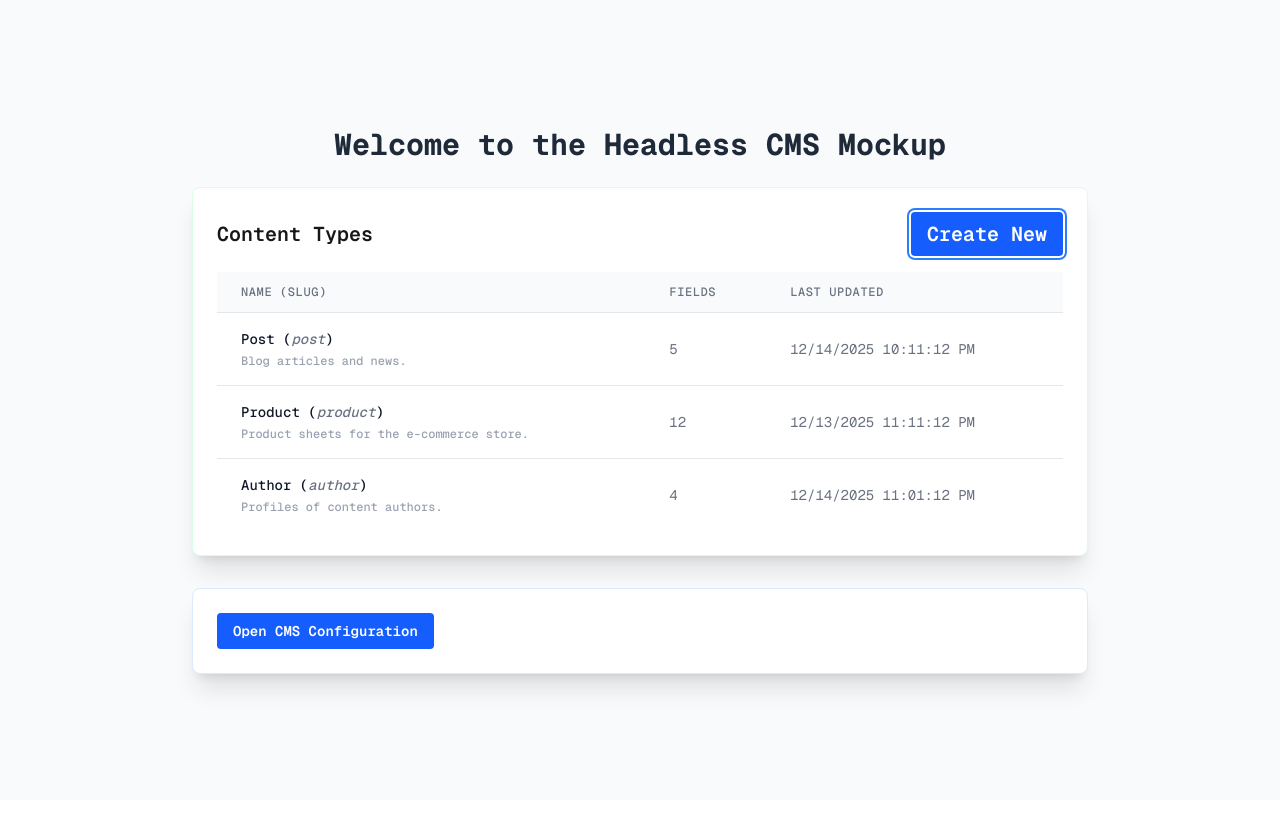
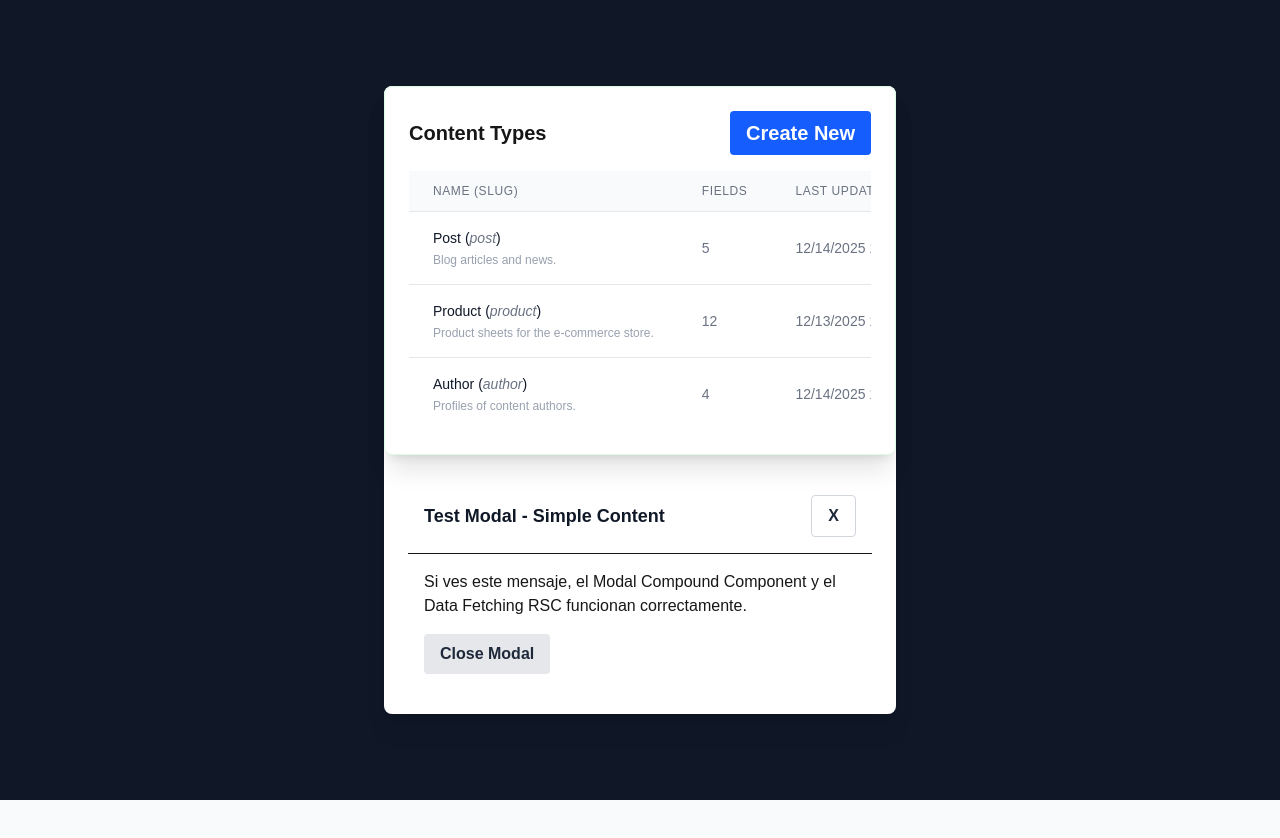
Before and after one commit to rivera-systems/headless-cms-architecture, a Next.js app: page / in a window 1280 px wide. Both pictures are taken after a click on the button "Create New". Shown: the top 838 px of the page. Before the commit the page ends 800 px from the top, so only its background shows below. Built offline with nearby package versions, Linux system fonts and the light colour scheme.

Commit message:
feat(ui/modal): Integrate client form logic and fix RSC rendering scope

```diff
--- a/app/page.tsx
+++ b/app/page.tsx
@@ -1,28 +1,25 @@
 import Button from "@/components/ui/Button";
-import Input from "@/components/ui/Input";
 import Modal, {
   ModalTrigger,
   ModalHeader,
   ModalContent,
 } from "@/components/ui/Modal/Modal";
 
-// Import fetching function (server-only capability)
 import { getContentViews } from "@/services/contentService";
-// Import types
 import { ContentType } from "@/lib/types/content";
 
-// Make the component asynchronous to allow 'await' calls
 export default async function Home() {
-  // KEY STEP: Server-Side Data Fetching (RSC)
-  // This happens once, on the server, before the page is streamed.
-  const contentTypes: ContentType[] = await getContentViews();
+  let contentTypes: ContentType[] = [];
 
-  // ... (Existing Modal and Trigger components) ...
-  const modalTriggerElement = (
-    <ModalTrigger>
-      <Button variant="primary">Open CMS Configuration</Button>
-    </ModalTrigger>
+  try {
+    contentTypes = await getContentViews();
+  } catch (error) {
+    console.error(
+      "Error fetching content views, rendering empty table.",
+      error
     );
+    contentTypes = [];
+  }
 
   return (
     <main className="flex min-h-screen flex-col items-center justify-center p-24 bg-gray-50">
@@ -31,11 +28,13 @@ export default async function Home() {
           Welcome to the Headless CMS Mockup
         </h1>
 
-        {/* --- NEW SECTION: Content Types List (Rendered by RSC) --- */}
+        <Modal initialOpen={false}>
           <section className="w-full space-y-4 p-6 bg-white shadow-xl rounded-lg border border-green-100">
             <h2 className="text-xl font-semibold mb-4 flex justify-between items-center">
               Content Types
+              <ModalTrigger>
                 <Button variant="primary">Create New</Button>
+              </ModalTrigger>
             </h2>
 
             <div className="overflow-x-auto">
@@ -54,12 +53,14 @@ export default async function Home() {
                   </tr>
                 </thead>
                 <tbody className="bg-white divide-y divide-gray-200">
-                {/* Mapping the fetched data */}
                   {contentTypes.map((type) => (
                     <tr key={type.id}>
                       <td className="px-6 py-4 whitespace-nowrap text-sm font-medium text-gray-900">
                         {type.name} (
-                      <span className="text-gray-500 italic">{type.slug}</span>)
+                        <span className="text-gray-500 italic">
+                          {type.slug}
+                        </span>
+                        )
                         <p className="text-xs text-gray-400 mt-1">
                           {type.description}
                         </p>
@@ -68,7 +69,6 @@ export default async function Home() {
                         {type.fieldsCount}
                       </td>
                       <td className="px-6 py-4 whitespace-nowrap text-sm text-gray-500">
-                      {/* Formatting the date for display */}
                         {type.lastUpdated.toLocaleDateString()}{" "}
                         {type.lastUpdated.toLocaleTimeString()}
                       </td>
@@ -78,33 +78,22 @@ export default async function Home() {
               </table>
             </div>
           </section>
-        {/* --- END OF SECTION --- */}
 
-        {/* --- MODAL IMPLEMENTATION TEST --- */}
-        <section className="w-full space-y-4 p-6 bg-white shadow-xl rounded-lg border border-blue-100">
-          {/* ... Modal JSX (should still be fully functional) ... */}
-          <Modal initialOpen={false} trigger={modalTriggerElement}>
-            <ModalHeader title="CMS Settings Management" />
           <ModalContent>
-              <p className="text-gray-600 mb-4">
-                This content is rendered via the Context API, proving state is
-                shared without prop drilling.
+            <ModalHeader title="Test Modal - Simple Content" />
+            <div className="p-4">
+              <p>
+                Si ves este mensaje, el Modal Compound Component y el Data
+                Fetching RSC funcionan correctamente.
               </p>
-              <Input
-                label="API Key"
-                id="apiKey"
-                type="password"
-                placeholder="sk_******************"
-                containerClassName="mb-4"
-              />
-              <div className="flex justify-end">
               <ModalTrigger>
-                  <Button variant="secondary">Close</Button>
+                <Button variant="secondary" className="mt-4">
+                  Close Modal
+                </Button>
               </ModalTrigger>
             </div>
           </ModalContent>
         </Modal>
-        </section>
       </div>
     </main>
   );
--- /dev/null
+++ b/src/components/content/ContentTypeForm.tsx
@@ -0,0 +1,115 @@
+"use client";
+
+import React, { useState } from "react";
+import Input from "@/components/ui/Input";
+import Button from "@/components/ui/Button";
+import { useModal } from "@/components/ui/Modal/Modal";
+
+// Define the shape of the form data
+interface FormState {
+  name: string;
+  slug: string;
+  description: string;
+}
+
+const initialFormState: FormState = {
+  name: "",
+  slug: "",
+  description: "",
+};
+
+export const ContentTypeForm: React.FC = () => {
+  const [formData, setFormData] = useState<FormState>(initialFormState);
+  const { closeModal } = useModal(); // Hook to access modal context
+
+  const handleChange = (
+    e: React.ChangeEvent<HTMLInputElement | HTMLTextAreaElement>
+  ) => {
+    const { id, value } = e.target;
+
+    // Simple logic to automatically generate slug from name
+    let newSlug = formData.slug;
+    if (id === "name") {
+      newSlug = value
+        .toLowerCase()
+        .replace(/\s+/g, "-")
+        .replace(/[^a-z0-9-]/g, "");
+    }
+
+    setFormData((prev) => ({
+      ...prev,
+      [id]: value,
+      ...(id === "name" && { slug: newSlug }), // Update slug only if name changes
+    }));
+  };
+
+  const handleSubmit = (e: React.FormEvent) => {
+    e.preventDefault();
+
+    console.log("Submitting new Content Type:", formData);
+
+    // Simulate API success: close modal and reset form
+    alert(`Content Type "${formData.name}" created successfully!`);
+
+    setFormData(initialFormState); // Reset form
+    closeModal(); // Close the modal via context
+  };
+
+  const isFormValid =
+    formData.name.trim() !== "" && formData.slug.trim() !== "";
+
+  return (
+    <form onSubmit={handleSubmit} className="p-4 space-y-4">
+      <Input
+        label="Name"
+        id="name"
+        value={formData.name}
+        onChange={handleChange}
+        placeholder="e.g., Blog Post"
+        required
+      />
+
+      <Input
+        label="Slug"
+        id="slug"
+        value={formData.slug}
+        onChange={handleChange}
+        placeholder="e.g., blog-post"
+        required
+      />
+
+      <div className="space-y-1">
+        <label
+          htmlFor="description"
+          className="block text-sm font-medium text-gray-700"
+        >
+          Description (Optional)
+        </label>
+        <textarea
+          id="description"
+          rows={3}
+          value={formData.description}
+          onChange={handleChange}
+          className="mt-1 block w-full rounded-md border-gray-300 shadow-sm focus:border-blue-500 focus:ring-blue-500 sm:text-sm p-2 border"
+          placeholder="A brief description of this content type."
+        />
+      </div>
+
+      <div className="flex justify-end space-x-3 pt-4">
+        {/* Button to cancel/close the modal */}
+        <Button
+          variant="secondary"
+          onClick={closeModal}
+          type="button" // Important to prevent form submission
+        >
+          Cancel
+        </Button>
+
+        {/* Submit button */}
+        <Button variant="primary" type="submit" disabled={!isFormValid}>
+          Create Type
+        </Button>
+      </div>
+    </form>
+  );
+};
--- a/src/components/ui/Modal/Modal.tsx
+++ b/src/components/ui/Modal/Modal.tsx
@@ -11,25 +11,24 @@ import React, {
   ReactElement,
   ButtonHTMLAttributes,
   Children,
+  useCallback,
 } from "react";
+import { createPortal } from "react-dom";
 import { useToggle } from "@/lib/hooks/useToggle";
 import Button from "../Button";
 
 // --- 1. CONTEXT DEFINITION ---
 
 interface ModalContextType {
-  // State from our custom hook
   isOpen: boolean;
-  // Controls from our custom hook (memorized via useCallback in useToggle)
   closeModal: () => void;
   openModal: () => void;
   toggleModal: () => void;
 }
 
-// Create the context instance. We use 'null' initially and throw an error
-// if used outside the provider (advanced TS safety).
 const ModalContext = createContext<ModalContextType | null>(null);
-const useModal = () => {
+
+export const useModal = () => {
   const context = useContext(ModalContext);
   if (!context) {
     throw new Error("useModal must be used within a <Modal>");
@@ -37,29 +36,25 @@ const useModal = () => {
   return context;
 };
 
-// --- 2. THE COMPOUND SUB-COMPONENTS (Modified for simplicity) ---
+// --- 2. THE COMPOUND SUB-COMPONENTS---
 
 // A. Modal.Trigger - Handles the click and cloning
 export const ModalTrigger: FC<{ children: ReactNode }> = ({ children }) => {
   const { toggleModal } = useModal();
 
-  // Find the single valid element (the button) ignoring whitespace
   const childrenArray = Children.toArray(children);
   const buttonElement = childrenArray.find((child) => isValidElement(child));
 
   if (buttonElement) {
-    // Corrected TS casting for safe cloning
     const elementToClone = buttonElement as ReactElement<
       ButtonHTMLAttributes<HTMLButtonElement>
     >;
 
-    // Clone and inject the handler.
     return React.cloneElement(elementToClone, {
       onClick: toggleModal,
     });
   }
 
-  // Renders a basic div if no valid child is found (for debugging visibility)
   if (process.env.NODE_ENV !== "production") {
     return (
       <div
@@ -73,7 +68,7 @@ export const ModalTrigger: FC<{ children: ReactNode }> = ({ children }) => {
   return null;
 };
 
-// B. Modal.Header - Displays the title and the close button
+// B. Modal.Header
 export const ModalHeader: FC<{ title: string }> = memo(({ title }) => {
   const { closeModal } = useModal();
   return (
@@ -88,7 +83,7 @@ export const ModalHeader: FC<{ title: string }> = memo(({ title }) => {
 
 ModalHeader.displayName = "ModalHeader";
 
-// C. Modal.Content - The main content area
+// C. Modal.Content
 export const ModalContent: FC<{ children: ReactNode }> = ({ children }) => {
   return <div className="p-6">{children}</div>;
 };
@@ -96,49 +91,57 @@ export const ModalContent: FC<{ children: ReactNode }> = ({ children }) => {
 // --- 3. THE MAIN COMPOUND COMPONENT (Provider) ---
 
 interface ModalProps {
-  // 💡 Simplified: The children are only the content parts (Header, Content).
   children: ReactNode;
   initialOpen?: boolean;
-
-  // 💡 NEW PROP: Explicitly receive the Trigger element.
-  trigger: ReactNode;
+  trigger?: ReactNode;
 }
 
 /**
  * The main Modal Provider component.
- * It manages state and renders the explicit 'trigger' prop OUTSIDE the modal body.
- * NOTE: This version uses explicit props for Trigger/Content to bypass Next.js RSC complexities.
+ * It now renders all its children (including the dashboard section and internal ModalTrigger)
+ * directly in the page flow, while rendering the modal window itself via a portal.
  */
 const ModalComponent: FC<ModalProps> = ({
   children,
   initialOpen = false,
   trigger,
 }) => {
-  const [isOpen, toggleModal, openModal, closeModal] = useToggle(initialOpen);
+  const [isOpen, toggleModalBase, openModal, closeModal] =
+    useToggle(initialOpen);
+
+  const toggleModal = useCallback(() => toggleModalBase(), [toggleModalBase]);
 
   const contextValue = useMemo(
     () => ({ isOpen, closeModal, openModal, toggleModal }),
     [isOpen, closeModal, openModal, toggleModal]
   );
 
+  const modalPortal = useMemo(() => {
+    if (!isOpen) return null;
+
+    if (typeof document === "undefined") return null;
+
+    return createPortal(
+      <div
+        className="fixed inset-0 z-50 overflow-y-auto bg-gray-900 bg-opacity-50 flex items-center justify-center transition-opacity"
+        aria-modal="true"
+        role="dialog"
+      >
+        <div className="bg-white rounded-lg shadow-xl max-w-lg w-full m-4 relative">
+          {children}
+        </div>
+      </div>,
+      document.body
+    );
+  }, [isOpen, children]);
+
   return (
     <ModalContext.Provider value={contextValue}>
-      {/* 💡 RENDER THE EXPLICIT TRIGGER PROP HERE */}
-      {trigger}
+      {children}
 
-      {/* RENDER THE MODAL CONTENT */}
-      {isOpen && (
-        <div
-          className="fixed inset-0 z-50 overflow-y-auto bg-gray-900 bg-opacity-50 flex items-center justify-center transition-opacity"
-          aria-modal="true"
-          role="dialog"
-        >
-          <div className="bg-white rounded-lg shadow-xl max-w-lg w-full m-4">
-            {/* All remaining content (Header/Content) is passed as children */}
-            {children}
-          </div>
-        </div>
-      )}
+      {trigger && <ModalTrigger>{trigger}</ModalTrigger>}
+
+      {modalPortal}
     </ModalContext.Provider>
   );
 };
@@ -151,7 +154,6 @@ type ModalCompound = FC<ModalProps> & {
   Content: typeof ModalContent;
 };
 
-// Assemble the compound component object
 const Modal = Object.assign(ModalComponent, {
   Trigger: ModalTrigger,
   Header: ModalHeader,
```
Also changed, not shown: src/components/content/DebugPanel.tsx (added, +20 -0 lines), 1 other file (tests, documents, lock files or other folders). Lines whose indentation alone changed are shown as unchanged.
